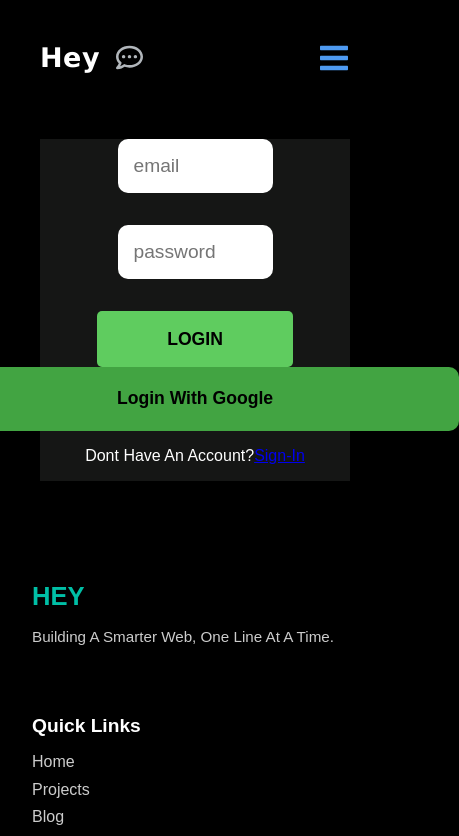
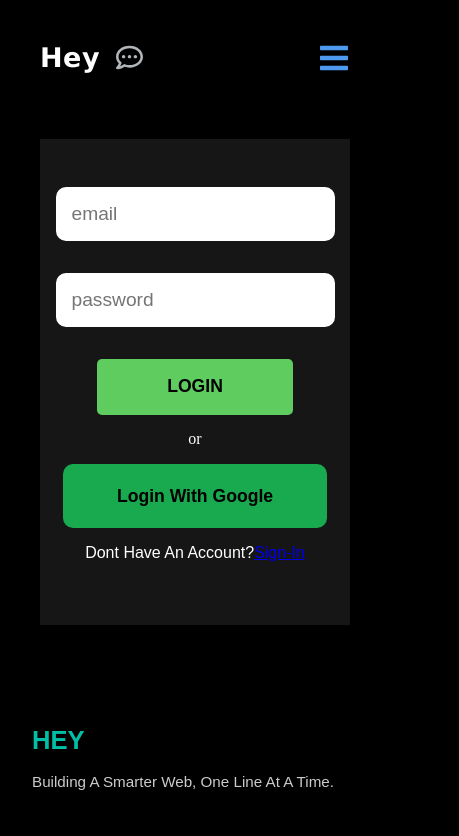
Before and after one commit to rahanyas/Chatty, a React (Vite) app in the folder frontend/: page /login in a window 390 px wide. Shown: the top 836 px of the page, 459 px wide, since content can reach past the window. Built offline with nearby package versions, Linux system fonts and the light colour scheme; no server answers.

Commit message:
created login ui for mobile devices

```diff
--- a/frontend/src/Pages/LoginPage/Login.Page.jsx
+++ b/frontend/src/Pages/LoginPage/Login.Page.jsx
@@ -4,7 +4,7 @@ import './login.style.scss'
 
 const LoginPage = () => {
     return (
-        <div id='container'>
+        <div className='login-container'>
                 <div className="login-box">
                     <input type="email" name='email' placeholder='email' />
                     <input type="password" name="password" placeholder='password'/>
--- a/frontend/src/Pages/LoginPage/login.style.scss
+++ b/frontend/src/Pages/LoginPage/login.style.scss
@@ -1,22 +1,6 @@
-#container{
-    display: flex;
-    flex-direction: column;
-    align-items: center;
+.login-container{
     background-color: rgba(65, 68, 67, 0.321);
-
-    @media screen and (min-width:1025px){
-        flex-direction: row-reverse;
-        justify-content: space-evenly;
-        gap: 2rem;
-        height: 60vh;
 }
-}
-
-.login-box{
-    display: flex;
-    flex-direction: column;
-    width: 50%;
-
 input{
     font-size: 1.2rem;
     padding: 1rem;
@@ -39,12 +23,67 @@
     background-color: rgb(95, 204, 95);
     text-transform: uppercase;
 }
-}
 
 .oauth-box{
     display: flex;
     flex-direction: column;
     align-items: center;
+}
+
+p{
+    text-transform: capitalize;
+    font-family: sans-serif;
+}
+
+@media screen and (max-width:768px){
+    .login-container{
+        padding: 2em;
+        display: flex;
+        min-height: 50vh;
+        flex-direction: column;
+        align-items: center;
+        justify-content: space-evenly;
+    }
+    .login-box{
+        display: flex;
+        flex-direction: column;
+        min-width: 80%;
+    }
+    .oauth-box::before{
+        content: 'or';
+        margin-bottom: 1em;
+    }
+
+    .oauth-Btn{
+        padding: 1.2em;
+        text-transform: capitalize;
+        font-family: sans-serif;
+        font-weight: 600;
+        text-align: center;
+        text-wrap: nowrap;
+        font-size: 1.1em;
+        width: 15em;
+        border-radius: 10px;
+        border: none;
+        background-color: rgba(25, 169, 78, 0.999);
+    }
+
+}
+
+@media screen and (min-width:1025px) {
+    .login-container{
+    flex-direction: column;
+    align-items: center;
+    display: flex;
+    flex-direction: row-reverse;
+    justify-content: space-evenly;
+    gap: 2rem;
+    min-height: 60vh;
+    }
+    .login-box{
+        display: flex;
+        flex-direction: column;
+        width: 50%;
     }
 
     button{
@@ -63,8 +102,4 @@ button{
         border: none;
         background-color: rgb(66, 164, 66);
     }
-
-p{
-    text-transform: capitalize;
-    font-family: sans-serif;
 }
```
Lines whose indentation alone changed are shown as unchanged.
